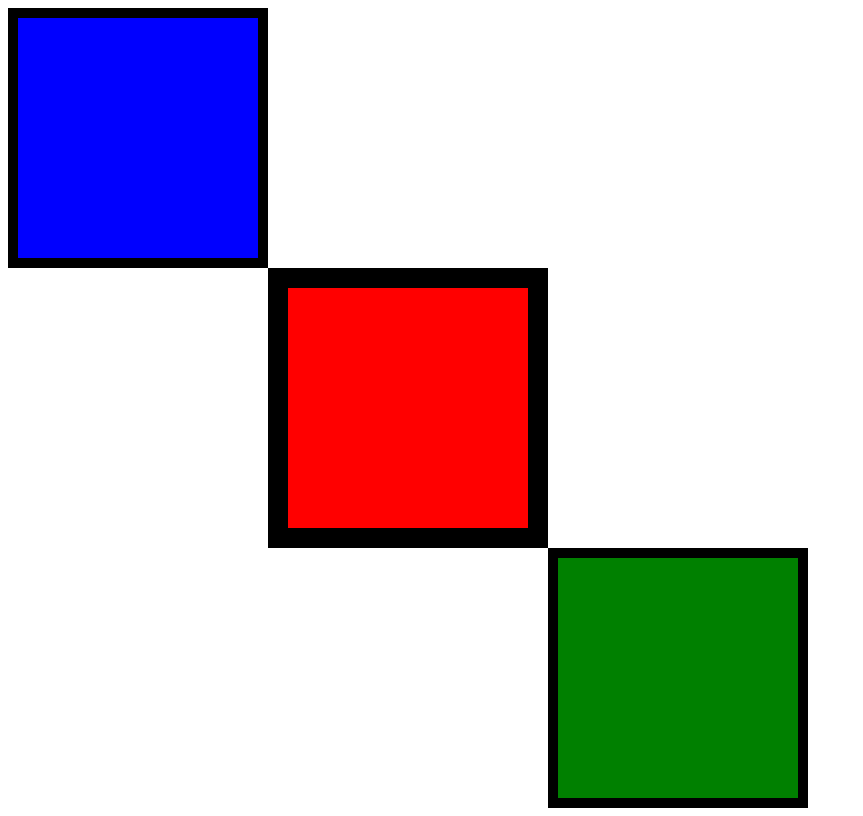
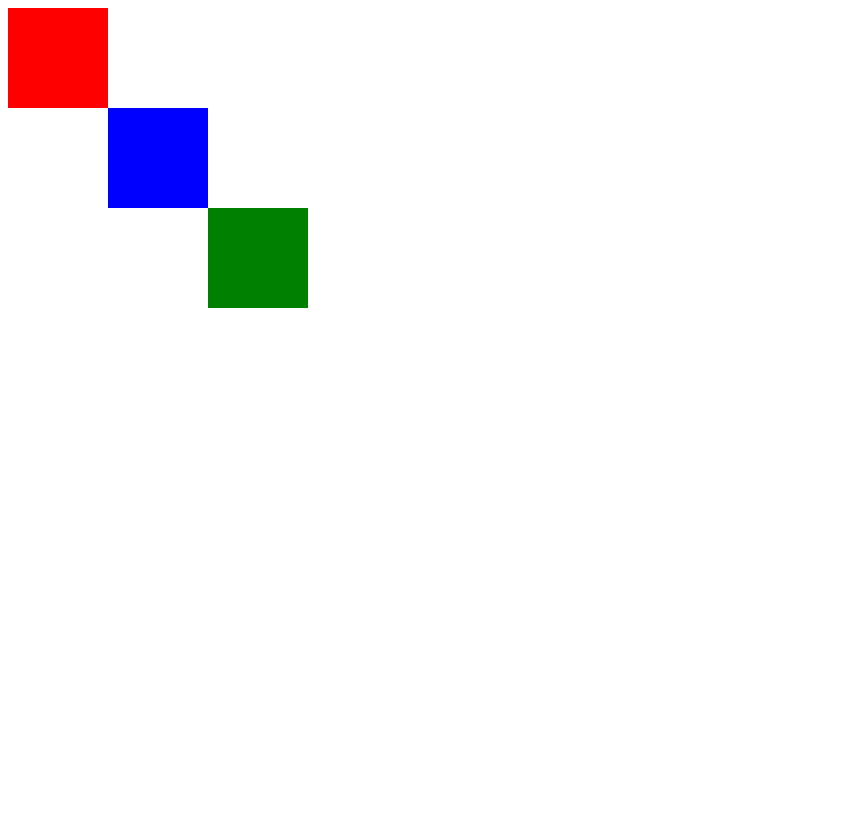
Before and after one commit to nicozillaaa/challenge_3, a plain HTML site: page index.html in a window 1280 px wide. Shown: the whole page, without its empty margins (0-863 px from the left). Drawn offline with Linux system fonts and the light colour scheme.

Commit message:
1 file modified

```diff
--- a/index.html
+++ b/index.html
@@ -6,33 +6,26 @@
     <meta name="viewport" content="width=device-width" />
     <style>
       .box1 {
-        width: 200px;
-        height: 200px;
-        border-style: solid;
-        border-width: 10px;
-        padding: 20px;
-        margin-left: 0px;
-        background-color: blue;
+        width: 100px;
+        height: 100px;
+        background-color: red;
+        position: relative;
       }
       .box2 {
-        width: 200px;
-        height: 200px;
-        border-style: solid;
-        border-width: 20px;
-        padding: 20px;
+        width: 100px;
+        height: 100px;
         margin-bottom: 0px;
-        margin-left: 260px;
-        background-color: red;
+        background-color: blue;
+        position: relative;
+        left: 100px;
       }
       .box3 {
-        width: 200px;
-        height: 200px;
-        border-style: solid;
-        border-width: 10px;
-        padding: 20px;
+        width: 100px;
+        height: 100px;
         margin-bottom: 0px;
-        margin-left: 540px;
         background-color: green;
+        position: relative;
+        left: 200px;
       }
     </style>
   </head>
```
